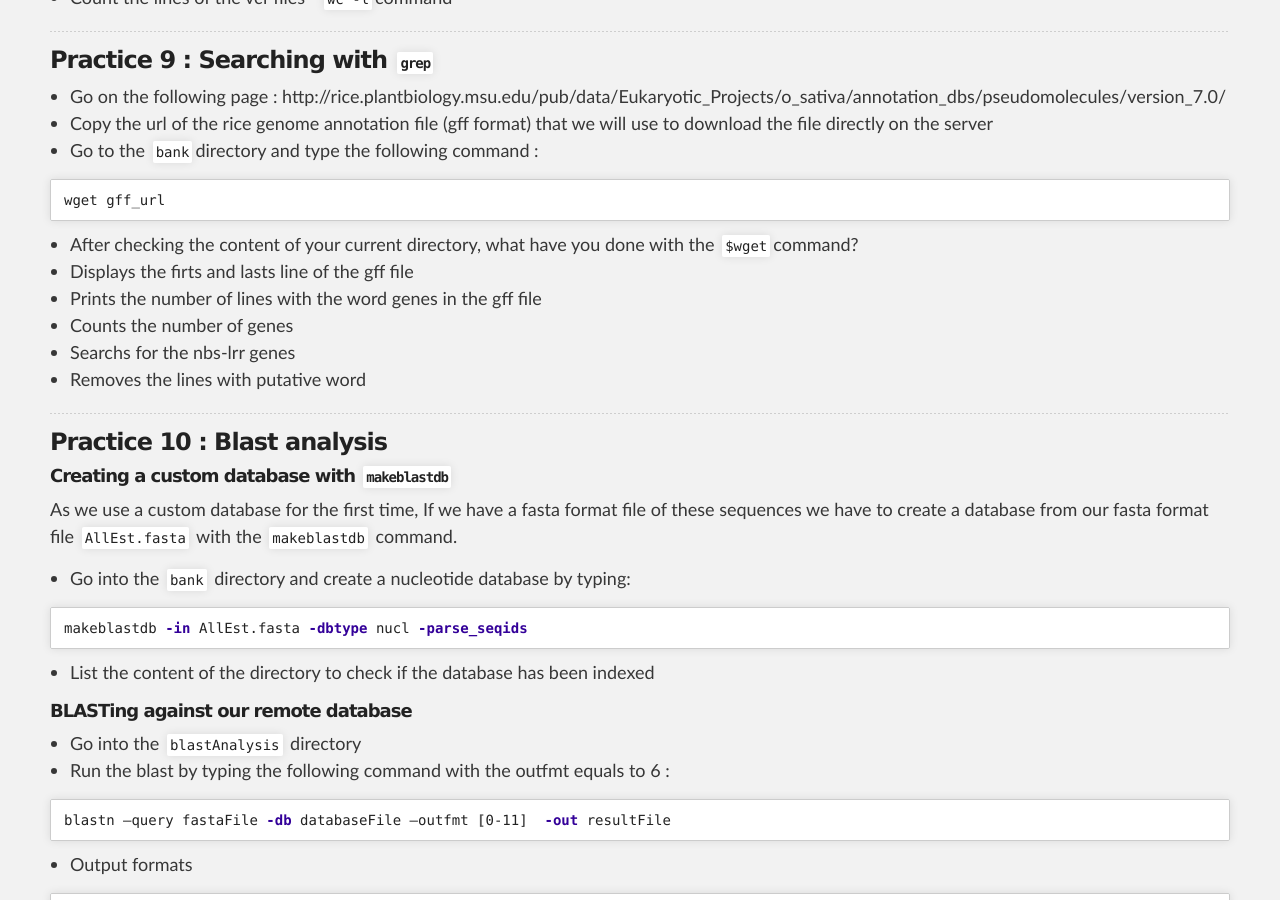
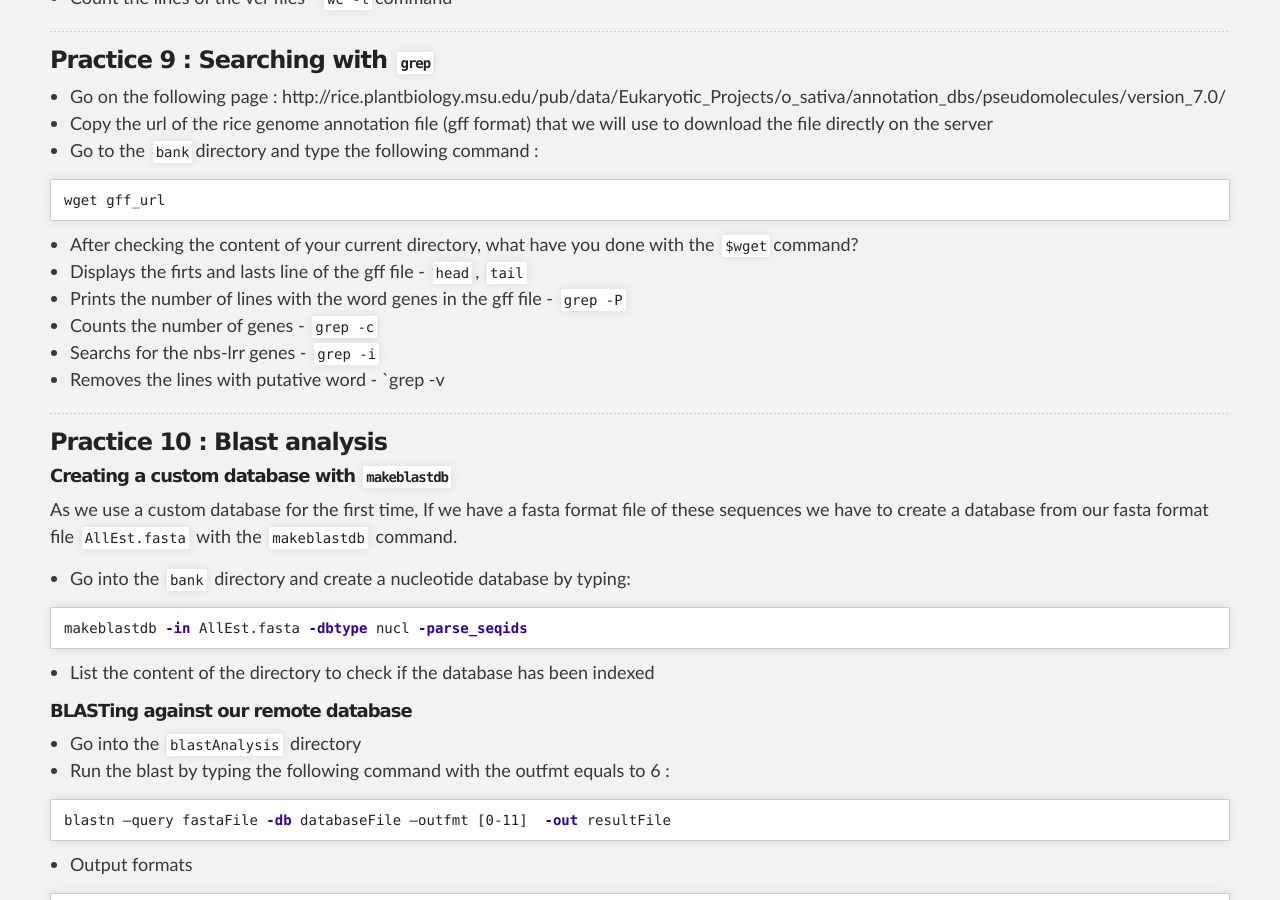
Before and after one commit to SouthGreenPlatform/trainings, a Jekyll site: the page built from _pages/linux/linuxGuidePractice.md, in a window 1280 px wide and 900 px high, scrolled down 5730 px. Built offline with Jekyll 4.4.1, drawn with Linux system fonts in a browser that asks for light colours; nearby versions of some CDN libraries; some of the changed text lies outside the part shown.

Commit message:
Update linuxGuidePractice.md

```diff
--- a/_pages/linux/linuxGuidePractice.md
+++ b/_pages/linux/linuxGuidePractice.md
@@ -213,11 +213,11 @@ ln -s /scratch/LINUX-TP/VCF/OgOb-all-MSU7-CHR6.GATKSELECTVARIANTS.vcf link1.vcf
 {% highlight bash %}wget gff_url{% endhighlight %}
 
 * After checking the content of your current directory, what have you done with the `$wget`command?
-* Displays the firts and lasts line of the gff file
-* Prints the number of lines with the word genes in the gff file
-* Counts the number of genes
-* Searchs for the nbs-lrr genes
-* Removes the lines with putative word
+* Displays the firts and lasts line of the gff file - `head`, `tail`
+* Prints the number of lines with the word genes in the gff file - `grep -P`
+* Counts the number of genes - `grep -c`
+* Searchs for the nbs-lrr genes - `grep -i`
+* Removes the lines with putative word - `grep -v
 
 
 -----------------------
```
Also changed, not shown: other parts of _pages/linux/linuxGuidePractice.md (+6 -6 lines).
